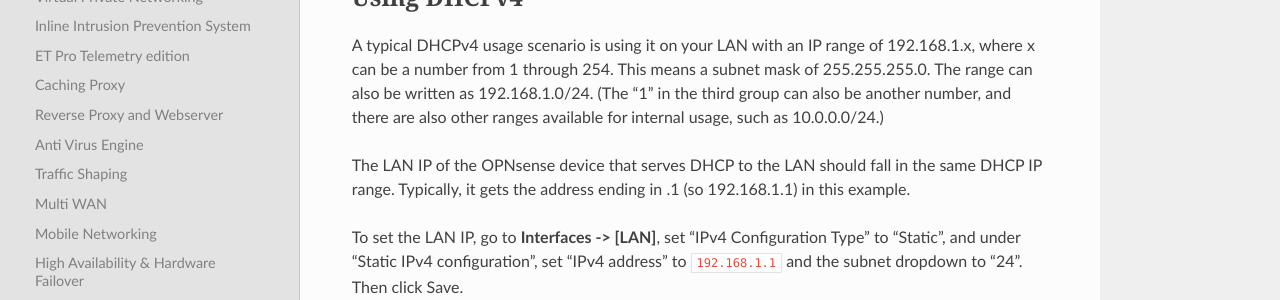
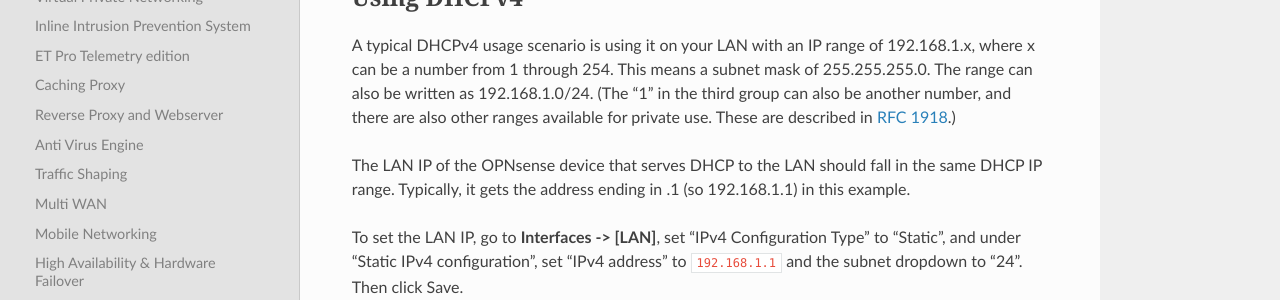
Before and after one commit to opnsense/docs, a Sphinx documentation site: the page built from source/manual/dhcp.rst, in a window 1280 px wide and 900 px high, scrolled down 555 px. Shown: the part 312-612 px from the top of the window. Built offline with Sphinx 7.4.7 and the Read the Docs theme 2.0.0, drawn with Linux system fonts in a browser that asks for light colours; nearby versions of some CDN libraries; some web fonts are replaced; library files that are not in the unit come from our copies.

Commit message:
Point to RFC 1918 for IP address ranges

```diff
--- a/source/manual/dhcp.rst
+++ b/source/manual/dhcp.rst
@@ -29,8 +29,8 @@
 
 A typical DHCPv4 usage scenario is using it on your LAN with an IP range of 192.168.1.x, where x can be a number from 1
 through 254. This means a subnet mask of 255.255.255.0. The range can also be written as 192.168.1.0/24. (The “1” in
-the third group can also be another number, and there are also other ranges available for internal usage, such as
-10.0.0.0/24.)
+the third group can also be another number, and there are also other ranges available for private use. These are
+described in `RFC 1918 <https://tools.ietf.org/html/rfc1918#section-3>`_.)
 
 The LAN IP of the OPNsense device that serves DHCP to the LAN should fall in the same DHCP IP range. Typically, it gets
 the address ending in .1 (so 192.168.1.1) in this example.
```
